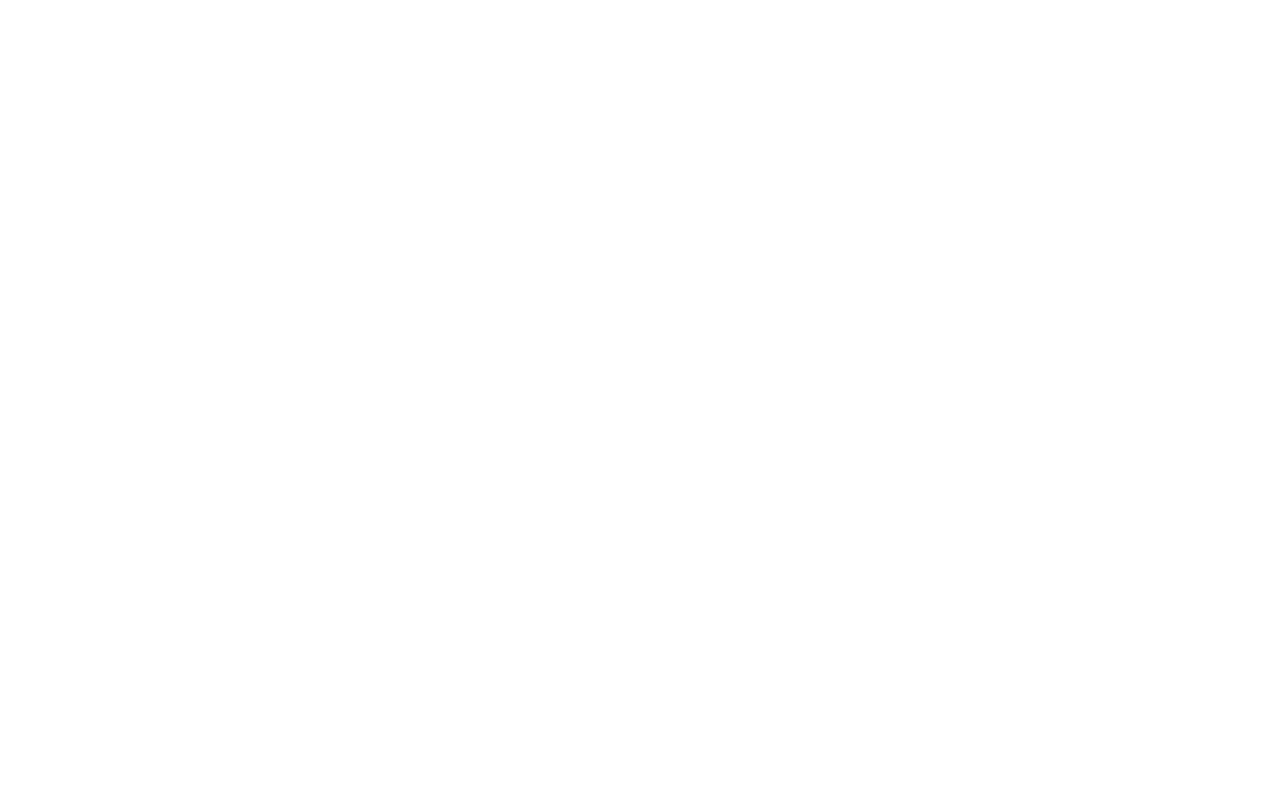
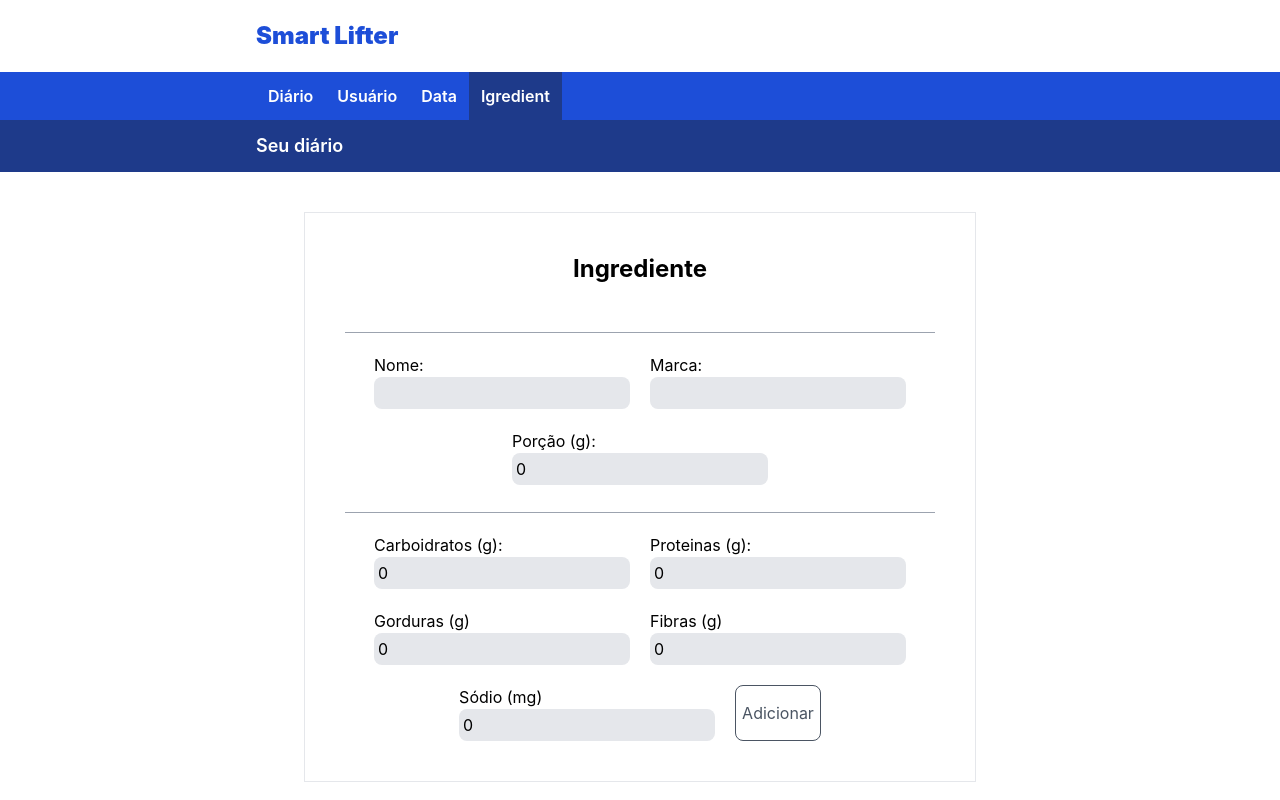
Before and after one commit to PedroSpelta/Fitness, a Next.js app: page /ingredient/add in a window 1280 px wide. Built offline with nearby package versions, Linux system fonts and the light colour scheme; no server answers.

Commit message:
adicionando botao que adiciona ao db um ingrediente

```diff
--- a/components/Header.tsx
+++ b/components/Header.tsx
@@ -25,7 +25,16 @@
                 pathname === "/home" && "bg-blue-900"
               }`}
             >
-              Home
+              Diário
+            </p>
+          </Link>
+          <Link href={"/data"} passHref>
+            <p
+              className={` p-3 cursor-pointer ${
+                pathname === "/data" && "bg-blue-900"
+              }`}
+            >
+              Usuário
             </p>
           </Link>
           <Link href={"/data"} passHref>
@@ -37,13 +46,15 @@
               Data
             </p>
           </Link>
-          <p
-            className={` p-3 cursor-pointer ${
-              pathname === "/food" && "bg-blue-900"
-            }`}
-          >
-            Food
-          </p>
+          <Link href={"/ingredient/add"} passHref>
+            <p
+              className={` p-3 cursor-pointer ${
+                pathname === "/ingredient/add" && "bg-blue-900"
+              }`}
+            >
+              Igredient
+            </p>
+          </Link>
         </div>
       </div>
     </div>
--- /dev/null
+++ b/components/IngredientForm.tsx
@@ -0,0 +1,116 @@
+import { addDoc, collection } from "firebase/firestore";
+import React, { FormEvent, useState } from "react";
+import { db } from "../utils/firebase";
+
+function IngredientForm() {
+  const [name, setName] = useState("");
+  const [brand, setBrand] = useState("");
+  const [portion, setPortion] = useState(0);
+  const [carb, setCarb] = useState(0);
+  const [prot, setProt] = useState(0);
+  const [fat, setFat] = useState(0);
+  const [fiber, setFiber] = useState(0);
+  const [sodium, setSodium] = useState(0);
+
+  const onSubmit = (e: FormEvent) => {
+    e.preventDefault();
+    const ingColl = collection(db, "ingredients");
+    addDoc(ingColl, {
+      name,
+      macros: { carb, fat, fiber, prot, sodium },
+      portion_size: portion,
+    });
+    console.log("teste");
+  };
+
+  return (
+    <div className="border p-10 max-w-2xl w-[80%] mt-10">
+      <p className="text-center text-2xl font-bold mb-10">Ingrediente</p>
+      <div className="w-full border-b border-gray-400 h-2 mb-5"></div>
+      <form className="flex flex-wrap justify-center gap-5">
+        <div>
+          <p>Nome:</p>
+          <input
+            type="text"
+            className="bg-gray-200 rounded-lg p-1"
+            value={name}
+            onChange={(e) => setName(e.target.value)}
+          />
+        </div>
+        <div>
+          <p>Marca:</p>
+          <input
+            type="text"
+            className="bg-gray-200 rounded-lg p-1"
+            value={brand}
+            onChange={(e) => setBrand(e.target.value)}
+          />
+        </div>
+        <div>
+          <p>Porção (g):</p>
+          <input
+            type="number"
+            className="bg-gray-200 rounded-lg p-1"
+            value={portion}
+            onChange={(e) => setPortion(Number(e.target.value))}
+          />
+        </div>
+        <div className="w-full border-b border-gray-400 h-2"></div>
+        <div>
+          <p>Carboidratos (g):</p>
+          <input
+            type="number"
+            className="bg-gray-200 rounded-lg p-1"
+            value={carb}
+            onChange={(e) => setCarb(Number(e.target.value))}
+          />
+        </div>
+        <div>
+          <p>Proteinas (g):</p>
+          <input
+            type="number"
+            className="bg-gray-200 rounded-lg p-1"
+            value={prot}
+            onChange={(e) => setProt(Number(e.target.value))}
+          />
+        </div>
+        <div>
+          <p>Gorduras (g)</p>
+          <input
+            type="number"
+            className="bg-gray-200 rounded-lg p-1"
+            value={fat}
+            onChange={(e) => setFat(Number(e.target.value))}
+          />
+        </div>
+        <div>
+          <p>Fibras (g)</p>
+          <input
+            type="number"
+            className="bg-gray-200 rounded-lg p-1"
+            value={fiber}
+            onChange={(e) => setFiber(Number(e.target.value))}
+          />
+        </div>
+        <div>
+          <p>Sódio (mg)</p>
+          <input
+            type="number"
+            className="bg-gray-200 rounded-lg p-1"
+            value={sodium}
+            onChange={(e) => setSodium(Number(e.target.value))}
+          />
+        </div>
+        <button
+          type="submit"
+          onClick={(e) => onSubmit(e)}
+          className="border rounded-lg border-gray-600 text-center text-gray-600 p-1.5 addMealBtn cursor-pointer"
+        >
+          Adicionar
+        </button>
+      </form>
+    </div>
+  );
+}
+
+export default IngredientForm;
--- a/pages/ingredient/add/index.tsx
+++ b/pages/ingredient/add/index.tsx
@@ -1,11 +1,19 @@
-import React from 'react'
+import React from "react";
+import Header from "../../../components/Header";
+import IngredientForm from "../../../components/IngredientForm";
 
 function Index() {
   return (
-    <div>
-
+    <div className="flex flex-col justify-center items-center">
+      <Header />
+      <div className="bg-blue-900 w-screen flex justify-center">
+        <p className="text-white text-lg font-semibold py-3 max-w-3xl w-full">
+          Seu diário
+        </p>
+      </div>
+      <IngredientForm />
     </div>
-  )
+  );
 }
 
-export default Index
+export default Index;
--- a/utils/firebase.ts
+++ b/utils/firebase.ts
@@ -1,18 +1,19 @@
 // Import the functions you need from the SDKs you need
 // TODO: Add SDKs for Firebase products that you want to use
 // https://firebase.google.com/docs/web/setup#available-libraries
-import { initializeApp,   } from "firebase/app";
-import { getFirestore } from "firebase/firestore"
+import { initializeApp } from "firebase/app";
+import { getFirestore } from "firebase/firestore";
+import { env } from "process";
 // Your web app's Firebase configuration
 // For Firebase JS SDK v7.20.0 and later, measurementId is optional
 const firebaseConfig = {
-  apiKey: "AIzaSyCp4mvJJVNTPk6PRuWV5lEtA4-ZyY0wLMs",
-  authDomain: "fitness-4f2b4.firebaseapp.com",
-  projectId: "fitness-4f2b4",
-  storageBucket: "fitness-4f2b4.appspot.com",
-  messagingSenderId: "953815312798",
-  appId: "1:953815312798:web:689eaf839a92a3c7c94e8f",
-  measurementId: "G-M1DWY0KS07",
+  apiKey: process.env.FIREBASE_APIKEY,
+  authDomain: process.env.FIREBASE_AUTHDOMAIN,
+  projectId: process.env.FIREBASE_PROJECTID,
+  storageBucket: process.env.FIREBASE_STORAGEBUCKET,
+  messagingSenderId: process.env.FIREBASE_MESSAGINGSENDERID,
+  appId: process.env.FIREBASE_APPID,
+  measurementId: process.env.FIREBASE_MEASUREMENTID,
 };
 
 // Initialize Firebase
```
